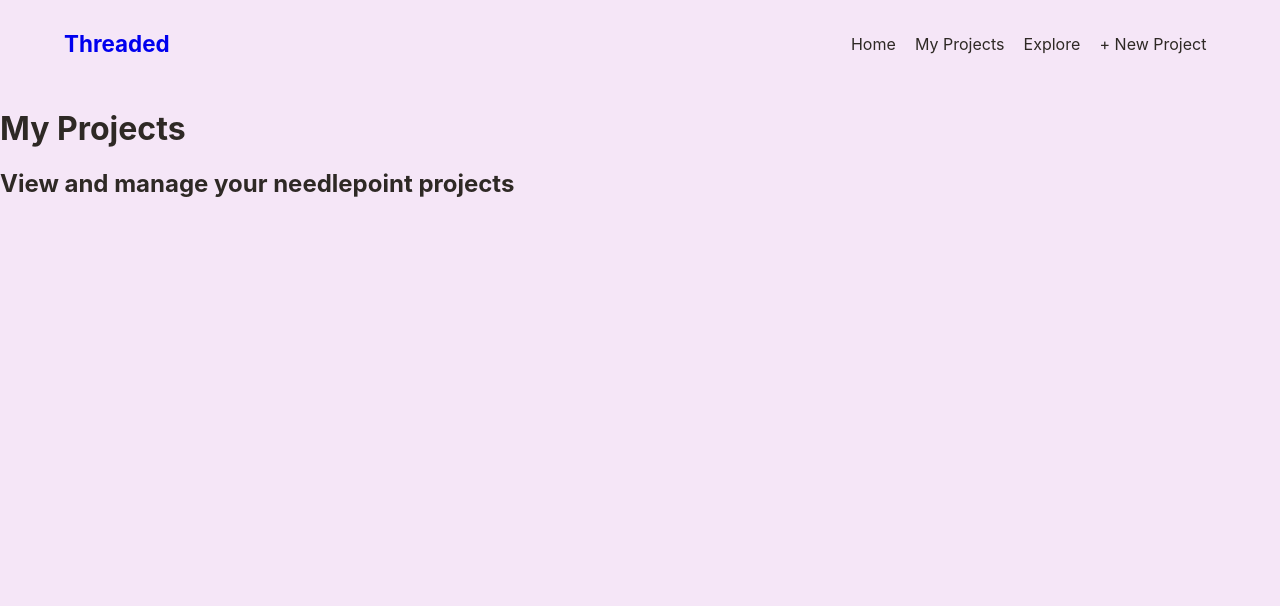
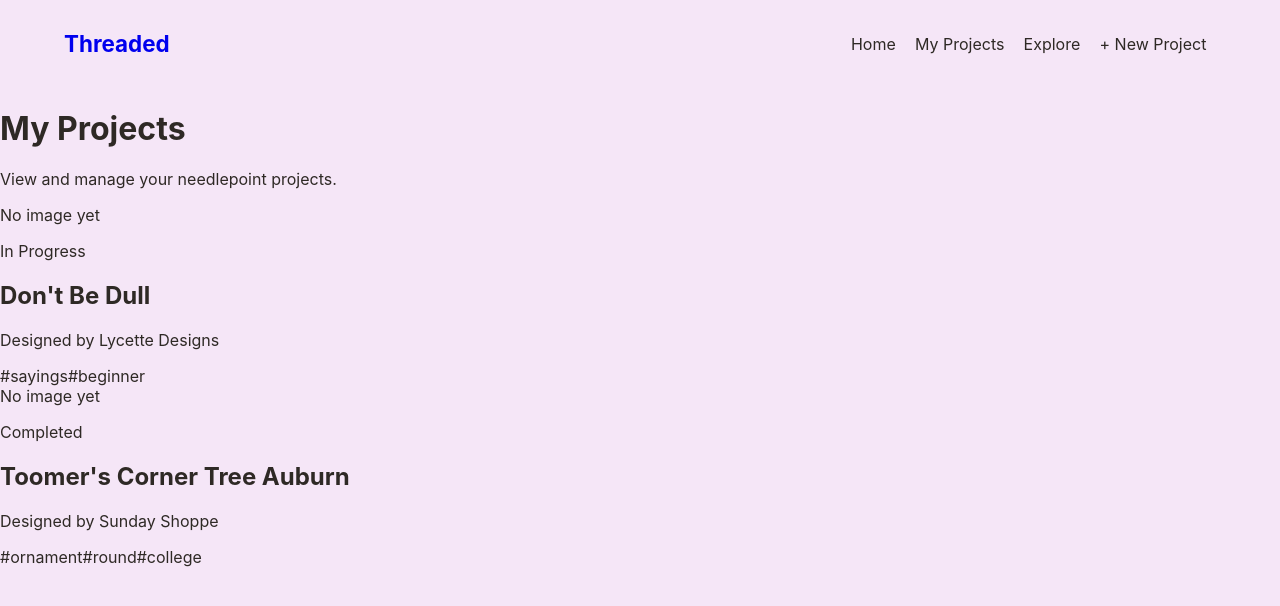
Before and after one commit to claireweber12/threaded, a React (Vite) app: page /my-projects in a window 1280 px wide. Shown: the top 606 px of the page. Built offline with nearby package versions, Linux system fonts and the light colour scheme.

Commit message:
function to create and display projects

```diff
--- /dev/null
+++ b/src/components/ProjectCard.jsx
@@ -0,0 +1,41 @@
+
+function ProjectCard({ project }) {
+  return (
+    <article className="project-card">
+      <div className="project-image-placeholder">
+        No image yet
+      </div>
+
+      <div className="project-card-content">
+        <p className="project-status">{project.status}</p>
+
+        <h2>{project.title}</h2>
+
+        <p className="project-designer">
+          Designed by {project.designer}
+        </p>
+
+        <div className="thread-palette">
+          {project.threads.map((thread) => (
+            <span
+              key={`${thread.brand}-${thread.colorNumber}`}
+              className="thread-dot"
+              style={{ backgroundColor: thread.colorHex }}
+              title={`${thread.brand} ${thread.colorNumber} - ${thread.colorName}`}
+            ></span>
+          ))}
+        </div>
+
+        <div className="project-tags">
+          {project.tags.map((tag) => (
+            <span key={tag} className="project-tag">
+              #{tag}
+            </span>
+          ))}
+        </div>
+      </div>
+    </article>
+  );
+}
+
+export default ProjectCard;
--- a/src/pages/Dashboard.jsx
+++ b/src/pages/Dashboard.jsx
@@ -1,10 +1,19 @@
+import sampleProjects from "../data/sampleProjects";
+import ProjectCard from "../components/ProjectCard";
 
-function Dashboard(){
-    return(
-        <div className='page dashboard'>
-            <h1>My Projects</h1>
-            <h2>View and manage your needlepoint projects</h2>
-        </div>
-    )
+function Dashboard() {
+  return (
+    <main>
+      <h1>My Projects</h1>
+      <p>View and manage your needlepoint projects.</p>
+
+      <section className="project-grid">
+        {sampleProjects.map((project) => (
+          <ProjectCard key={project.id} project={project} />
+        ))}
+      </section>
+    </main>
+  );
 }
+
 export default Dashboard;
```
